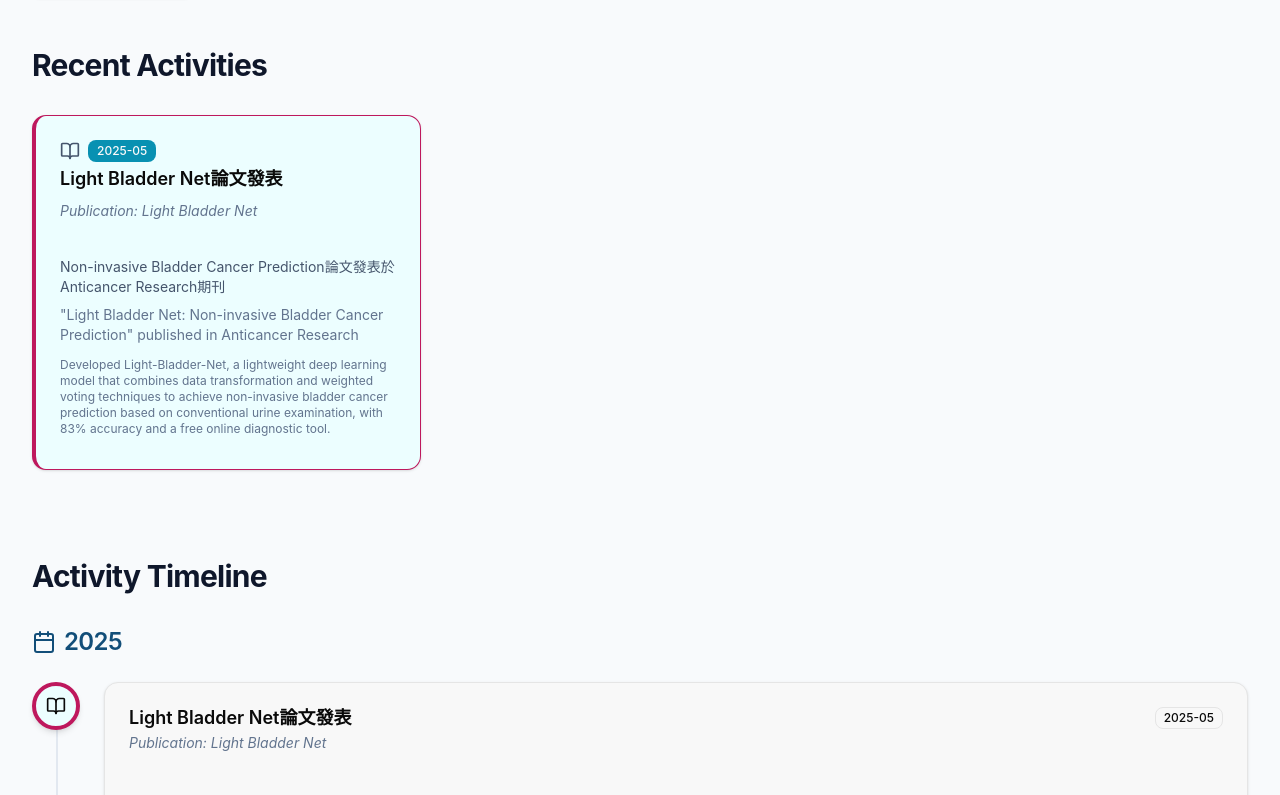
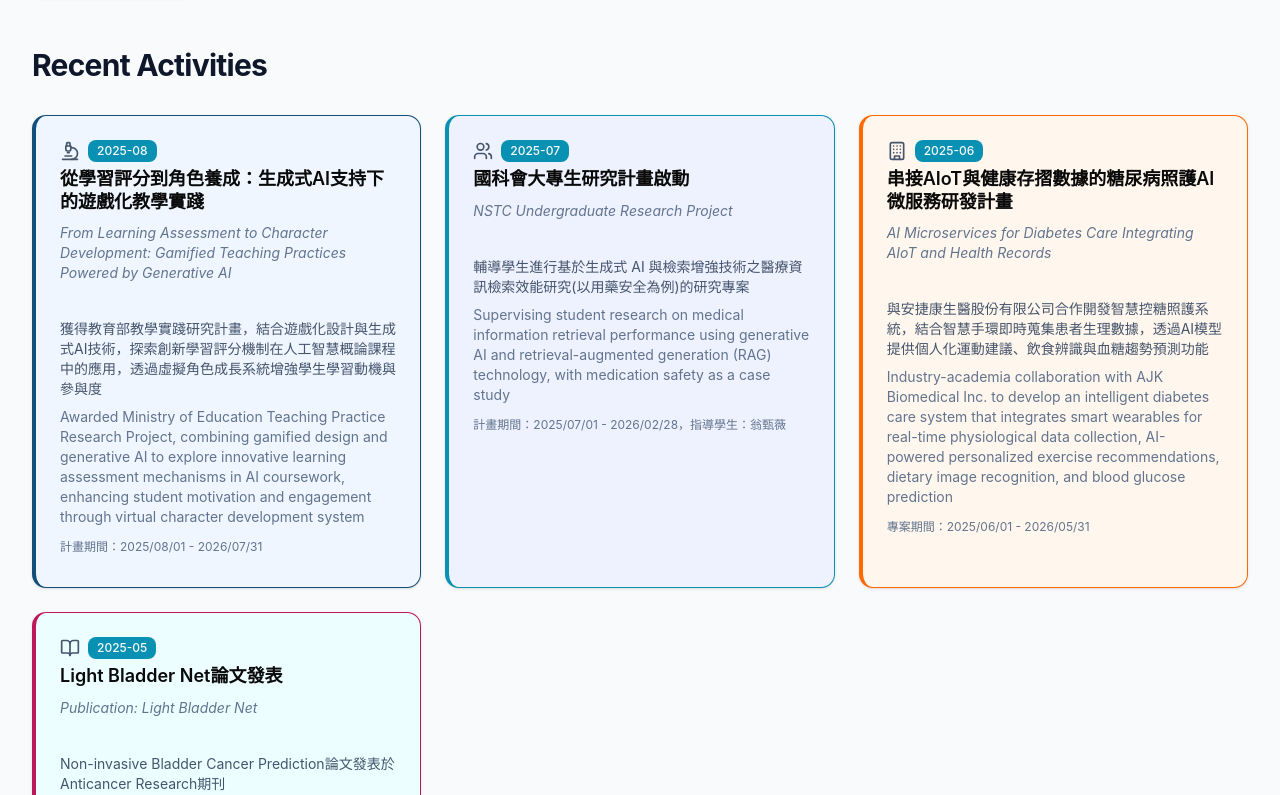
Before and after one commit to Chihuah/Chihuah.github.io, a React (Vite) app: page /activities in a window 1280 px wide. Shown: the part 485-1280 px from the top of the page. Built offline with nearby package versions, Linux system fonts and the light colour scheme.

Commit message:
feat: add activities data

```diff
--- a/src/data/activities.ts
+++ b/src/data/activities.ts
@@ -22,6 +22,38 @@
 
 export const activitiesData: Activity[] = [
     // 2025
+    {
+        date: '2025-08',
+        type: 'research',
+        title: '從學習評分到角色養成：生成式AI支持下的遊戲化教學實踐',
+        titleEn: 'From Learning Assessment to Character Development: Gamified Teaching Practices Powered by Generative AI',
+        description: '獲得教育部教學實踐研究計畫，結合遊戲化設計與生成式AI技術，探索創新學習評分機制在人工智慧概論課程中的應用，透過虛擬角色成長系統增強學生學習動機與參與度',
+        descriptionEn: 'Awarded Ministry of Education Teaching Practice Research Project, combining gamified design and generative AI to explore innovative learning assessment mechanisms in AI coursework, enhancing student motivation and engagement through virtual character development system',
+        details: '計畫期間：2025/08/01 - 2026/07/31',
+        detailsEn: 'Project Period: 2025/08/01 - 2026/07/31',
+        funding: 'NTD 250,000'
+    },
+    {
+        date: '2025-07',
+        type: 'teaching',
+        title: '國科會大專生研究計畫啟動',
+        titleEn: 'NSTC Undergraduate Research Project',
+        description: '輔導學生進行基於生成式 AI 與檢索增強技術之醫療資訊檢索效能研究(以用藥安全為例)的研究專案',
+        descriptionEn: 'Supervising student research on medical information retrieval performance using generative AI and retrieval-augmented generation (RAG) technology, with medication safety as a case study',
+        details: '計畫期間：2025/07/01 - 2026/02/28，指導學生：翁甄薇',
+        detailsEn: 'Project Period: 2025/07/01 - 2026/02/28'
+    },
+    {
+        date: '2025-06',
+        type: 'collaboration',
+        title: '串接AIoT與健康存摺數據的糖尿病照護AI微服務研發計畫',
+        titleEn: 'AI Microservices for Diabetes Care Integrating AIoT and Health Records',
+        description: '與安捷康生醫股份有限公司合作開發智慧控糖照護系統，結合智慧手環即時蒐集患者生理數據，透過AI模型提供個人化運動建議、飲食辨識與血糖趨勢預測功能',
+        descriptionEn: 'Industry-academia collaboration with AJK Biomedical Inc. to develop an intelligent diabetes care system that integrates smart wearables for real-time physiological data collection, AI-powered personalized exercise recommendations, dietary image recognition, and blood glucose prediction',
+        details: '專案期間：2025/06/01 - 2026/05/31',
+        detailsEn: 'Project Period: 2025/06/01 - 2026/05/31',
+        funding: 'NTD 580,000'
+    },
     {
         date: '2025-05',
         type: 'publication',
```
